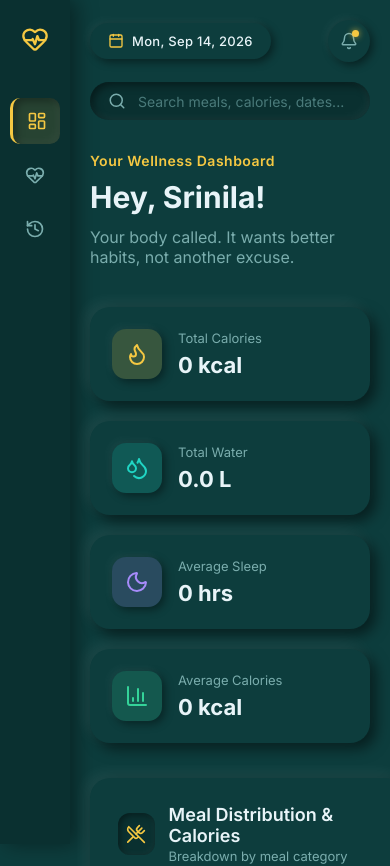
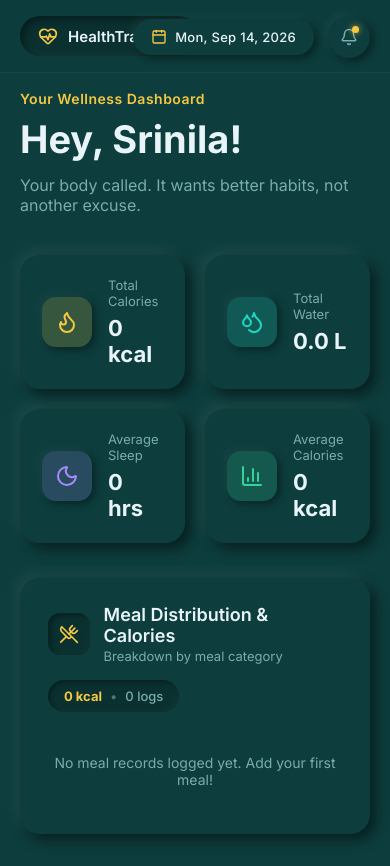
Before and after one commit to Srinila-04/Health_Tracker, a React (Vite) app: page / in a window 390 px wide. Shown: the top 866 px of the page. Built offline with nearby package versions, Linux system fonts and the light colour scheme.

Commit message:
updated navbar

```diff
--- a/package.json
+++ b/package.json
@@ -7,7 +7,9 @@
     "dev": "vite",
     "build": "vite build",
     "lint": "eslint .",
-    "preview": "vite preview"
+    "preview": "vite preview",
+    "predeploy": "npm run build",
+    "deploy": "gh-pages -d dist"
   },
   "dependencies": {
     "lucide-react": "^1.45.0",
@@ -23,6 +25,7 @@
     "eslint": "^10.10.0",
     "eslint-plugin-react-hooks": "^7.1.1",
     "eslint-plugin-react-refresh": "^0.5.6",
+    "gh-pages": "^6.3.0",
     "globals": "^17.12.0",
     "vite": "^8.3.0"
   }
--- a/src/App.css
+++ b/src/App.css
@@ -110,7 +110,7 @@ body {
 .history-section {
   min-height: 100vh;
   padding-bottom: 80px;
-  scroll-margin-top: 40px;
+  scroll-margin-top: 100px;
 }
 
 .log-health-section h2,
@@ -119,50 +119,6 @@ body {
   margin-bottom: 25px;
 }
 
-
-/* =========================
-   Responsive
-========================= */
-
-@media (max-width: 768px) {
-  .sidebar {
-    width: 200px;
-  }
-
-  .main-content {
-    width: calc(100% - 200px);
-    margin-left: 200px;
-    padding: 25px;
-  }
-}
-
-@media (max-width: 600px) {
-  .sidebar {
-    width: 70px;
-    padding: 25px 10px;
-  }
-
-  .sidebar-logo span,
-  .nav-item span {
-    display: none;
-  }
-
-  .sidebar-logo {
-    justify-content: center;
-    padding: 0;
-  }
-
-  .nav-item {
-    justify-content: center;
-    padding: 13px;
-  }
-
-  .main-content {
-    width: calc(100% - 70px);
-    margin-left: 70px;
-    padding: 20px;
-  }
-}
 
 /* =========================
    Dashboard Header
@@ -341,15 +297,6 @@ body {
   }
 }
 
-@media (max-width: 600px) {
-  .summary-cards {
-    grid-template-columns: 1fr;
-  }
-
-  .dashboard-header h1 {
-    font-size: 30px;
-  }
-}
 
 .calories-card .card-icon { color: #F5C842; }
 .water-card    .card-icon { color: #20D5C4; }
@@ -965,21 +912,7 @@ form button[type="submit"]:hover {
   box-shadow: 0 0 6px rgba(245, 200, 66, 0.8);
 }
 
-/* Responsive adjustment for smaller screens */
-@media (max-width: 768px) {
-  .dashboard-topbar {
-    flex-direction: column-reverse;
-    align-items: stretch;
-  }
-
-  .topbar-search {
-    max-width: 100%;
-  }
-
-  .topbar-actions {
-    justify-content: space-between;
-  }
-}
+
 
 /* =========================
    Neomorphic Top Bar
@@ -1255,22 +1188,6 @@ form button[type="submit"]:hover {
 /* =========================
    Top Bar Responsive
 ========================= */
-
-@media (max-width: 768px) {
-  .dashboard-topbar {
-    flex-direction: column-reverse;
-    align-items: stretch;
-  }
-
-  .topbar-search {
-    max-width: 100%;
-  }
-
-  .topbar-actions {
-    justify-content: space-between;
-  }
-}
-
 @media (max-width: 480px) {
   .notification-dropdown {
     width: 280px;
@@ -3524,3 +3441,129 @@ input[type="number"]::-webkit-outer-spin-button:hover {
   color: #7AADAD !important;
   margin-top: 3px !important;
 }
+
+/* =========================================
+   Responsive Mobile Navigation & Layout Updates
+========================================= */
+
+/* 1. Hide Mobile Nav entirely on Desktop */
+.mobile-nav-wrapper {
+  display: none;
+}
+
+/* 2. Tablet & Mobile Grids (Max Width: 960px) */
+@media (max-width: 960px) {
+  .dashboard-main-grid,
+  .log-health-compound-grid {
+    grid-template-columns: 1fr !important;
+  }
+}
+
+/* 3. Mobile Navigation & Layout (Max Width: 768px) */
+@media (max-width: 768px) {
+  /* Hide the Desktop Sidebar */
+  .sidebar {
+    display: none !important;
+  }
+
+  /* Expand Main Content */
+  .main-content {
+    width: 100% !important;
+    margin-left: 0 !important;
+    padding: 20px !important;
+  }
+
+  /* Remove Search Bar from Dashboard */
+  .topbar-search-wrapper {
+    display: none !important;
+  }
+
+  /* Show and Style the Mobile Dropdown Nav */
+  .mobile-nav-wrapper {
+    display: block;
+    position: fixed;
+    top: 0;
+    left: 0;
+    width: 100%;
+    padding: 16px 20px;
+    background: rgba(13, 61, 61, 0.75); /* Semi-transparent match to your background */
+    backdrop-filter: blur(12px);
+    -webkit-backdrop-filter: blur(12px);
+    z-index: 990;
+    border-bottom: 1px solid rgba(122, 173, 173, 0.1);
+  }
+
+  /* Style the logo exactly like the Search Pill */
+  .mobile-nav-logo {
+    display: inline-flex;
+    align-items: center;
+    gap: 10px;
+    background: #0A3030;
+    border-radius: 50px;
+    padding: 10px 18px;
+    box-shadow:
+      inset -3px -3px 8px rgba(255, 255, 255, 0.05),
+      inset  3px  3px 8px rgba(0, 0, 0, 0.45);
+    color: #E8F4F8;
+    font-size: 15px;
+    font-weight: 600;
+    cursor: pointer;
+    user-select: none;
+  }
+
+  .mobile-nav-logo .heart-icon {
+    color: #F5C842;
+  }
+
+  /* The Expanding Dropdown Card */
+  .mobile-dropdown {
+    position: absolute;
+    top: calc(100% + 10px);
+    left: 0;
+    background: #0D3D3D;
+    padding: 12px;
+    border-radius: 16px;
+    width: 220px;
+    box-shadow:
+      -6px -6px 16px rgba(255, 255, 255, 0.06),
+       8px  8px 20px rgba(0, 0, 0, 0.55);
+    display: flex;
+    flex-direction: column;
+    gap: 8px;
+    animation: fadeUp 0.2s ease;
+  }
+
+  .mobile-dropdown .nav-item {
+    padding: 12px 14px;
+    justify-content: flex-start;
+  }
+
+  /*
+   * Pull Date Pill and Notification Bell up
+   * so they sit next to the new Logo pill on tablets/large phones
+   */
+  .dashboard-topbar {
+    position: fixed;
+    top: 16px;
+    right: 20px;
+    left: auto;
+    justify-content: flex-end;
+    margin-top: 0;
+    z-index: 995;
+    pointer-events: none;
+  }
+
+  .dashboard-header {
+    margin-top: 70px;
+  }
+
+  .topbar-actions {
+    pointer-events: auto; /* Restores clicks to the Bell & Date */
+  }
+
+  /* Stack Dashboard Cards */
+  .summary-cards,
+  .meal-category-grid {
+    grid-template-columns: repeat(2, 1fr) !important;
+  }
+}
--- a/src/App.jsx
+++ b/src/App.jsx
@@ -3,6 +3,7 @@ import {
   LayoutDashboard,
   HeartPulse,
   History as HistoryIcon,
+  ChevronDown,
 } from "lucide-react";
 
 import HealthForm from "./components/health/HealthForm";
@@ -14,22 +15,26 @@ import "./App.css";
 
 function App() {
   const [activeTab, setActiveTab] = useState("dashboard");
+  const [isMobileMenuOpen, setIsMobileMenuOpen] = useState(false);
 
   useEffect(() => {
     window.scrollTo(0, 0);
   }, []);
 
-  const handleDashboardClick = (e) => {
-    e.preventDefault();
-    setActiveTab("dashboard");
-    window.scrollTo({
-      top: 0,
-      behavior: "smooth",
-    });
+  // Updated to scroll to the specific section instead of the top of the page
+  const handleNavClick = (tab) => {
+    setActiveTab(tab);
+    setIsMobileMenuOpen(false); // Close dropdown on mobile after clicking
+
+    const section = document.getElementById(tab);
+    if (section) {
+      section.scrollIntoView({ behavior: "smooth" });
+    }
   };
 
   return (
     <div className="app">
+      {/* DESKTOP SIDEBAR (Hidden on mobile) */}
       <aside className="sidebar">
         <div className="sidebar-logo">
           <HeartPulse size={28} />
@@ -37,31 +42,28 @@ function App() {
         </div>
 
         <nav className="sidebar-nav">
-          {/* 1. Dashboard Nav Item */}
           <a
             href="#dashboard"
             className={`nav-item ${activeTab === "dashboard" ? "active" : ""}`}
-            onClick={handleDashboardClick}
+            onClick={(e) => { e.preventDefault(); handleNavClick("dashboard"); }}
           >
             <LayoutDashboard size={20} />
             <span>Dashboard</span>
           </a>
 
-          {/* 2. Log Health Nav Item */}
           <a
             href="#log-health"
             className={`nav-item ${activeTab === "log-health" ? "active" : ""}`}
-            onClick={() => setActiveTab("log-health")}
+            onClick={(e) => { e.preventDefault(); handleNavClick("log-health"); }}
           >
             <HeartPulse size={20} />
             <span>Log Health</span>
           </a>
 
-          {/* 3. History Nav Item */}
           <a
             href="#history"
             className={`nav-item ${activeTab === "history" ? "active" : ""}`}
-            onClick={() => setActiveTab("history")}
+            onClick={(e) => { e.preventDefault(); handleNavClick("history"); }}
           >
             <HistoryIcon size={20} />
             <span>History</span>
@@ -70,6 +72,54 @@ function App() {
       </aside>
 
       <main className="main-content">
+        {/* MOBILE NAVIGATION DROPDOWN (Visible ONLY on mobile) */}
+        <div className="mobile-nav-wrapper">
+          <div
+            className="mobile-nav-logo"
+            onClick={() => setIsMobileMenuOpen(!isMobileMenuOpen)}
+          >
+            <HeartPulse size={20} className="heart-icon" />
+            <span>HealthTrack</span>
+            <ChevronDown
+              size={16}
+              style={{
+                transition: 'transform 0.3s ease',
+                transform: isMobileMenuOpen ? 'rotate(180deg)' : 'rotate(0deg)'
+              }}
+            />
+          </div>
+
+          {isMobileMenuOpen && (
+            <div className="mobile-dropdown">
+              <a
+                href="#dashboard"
+                className={`nav-item ${activeTab === "dashboard" ? "active" : ""}`}
+                onClick={(e) => { e.preventDefault(); handleNavClick("dashboard"); }}
+              >
+                <LayoutDashboard size={18} />
+                <span>Dashboard</span>
+              </a>
+              <a
+                href="#log-health"
+                className={`nav-item ${activeTab === "log-health" ? "active" : ""}`}
+                onClick={(e) => { e.preventDefault(); handleNavClick("log-health"); }}
+              >
+                <HeartPulse size={18} />
+                <span>Log Health</span>
+              </a>
+              <a
+                href="#history"
+                className={`nav-item ${activeTab === "history" ? "active" : ""}`}
+                onClick={(e) => { e.preventDefault(); handleNavClick("history"); }}
+              >
+                <HistoryIcon size={18} />
+                <span>History</span>
+              </a>
+            </div>
+          )}
+        </div>
+
+        {/* PAGE SECTIONS - All sections are now rendered permanently so you can scroll to them */}
         <section id="dashboard" className="dashboard-section">
           <Dashboard />
         </section>
@@ -81,7 +131,6 @@ function App() {
           </div>
 
           <div className="log-health-compound-grid">
-            {/* Left Column: Meal Logger Card */}
             <div className="log-card-column">
               <div className="form-card-header">
                 <span className="form-card-badge">Nutrition Log</span>
@@ -90,7 +139,6 @@ function App() {
               <HealthForm />
             </div>
 
-            {/* Right Column: Daily Habits & Goals Combined */}
             <div className="log-card-column">
               <div className="log-subcard-item">
                 <div className="form-card-header">
@@ -113,7 +161,6 @@ function App() {
 
         <section id="history" className="history-section">
           <h2 className="section-heading">History</h2>
-
           <History />
         </section>
       </main>
--- a/vite.config.js
+++ b/vite.config.js
@@ -4,4 +4,5 @@ import { defineConfig } from 'vite'
 // https://vite.dev/config/
 export default defineConfig({
   plugins: [react()],
+  base: '/Health_Tracker/',
 })
```
Also changed, not shown: 1 other file (tests, documents, lock files or other folders).
